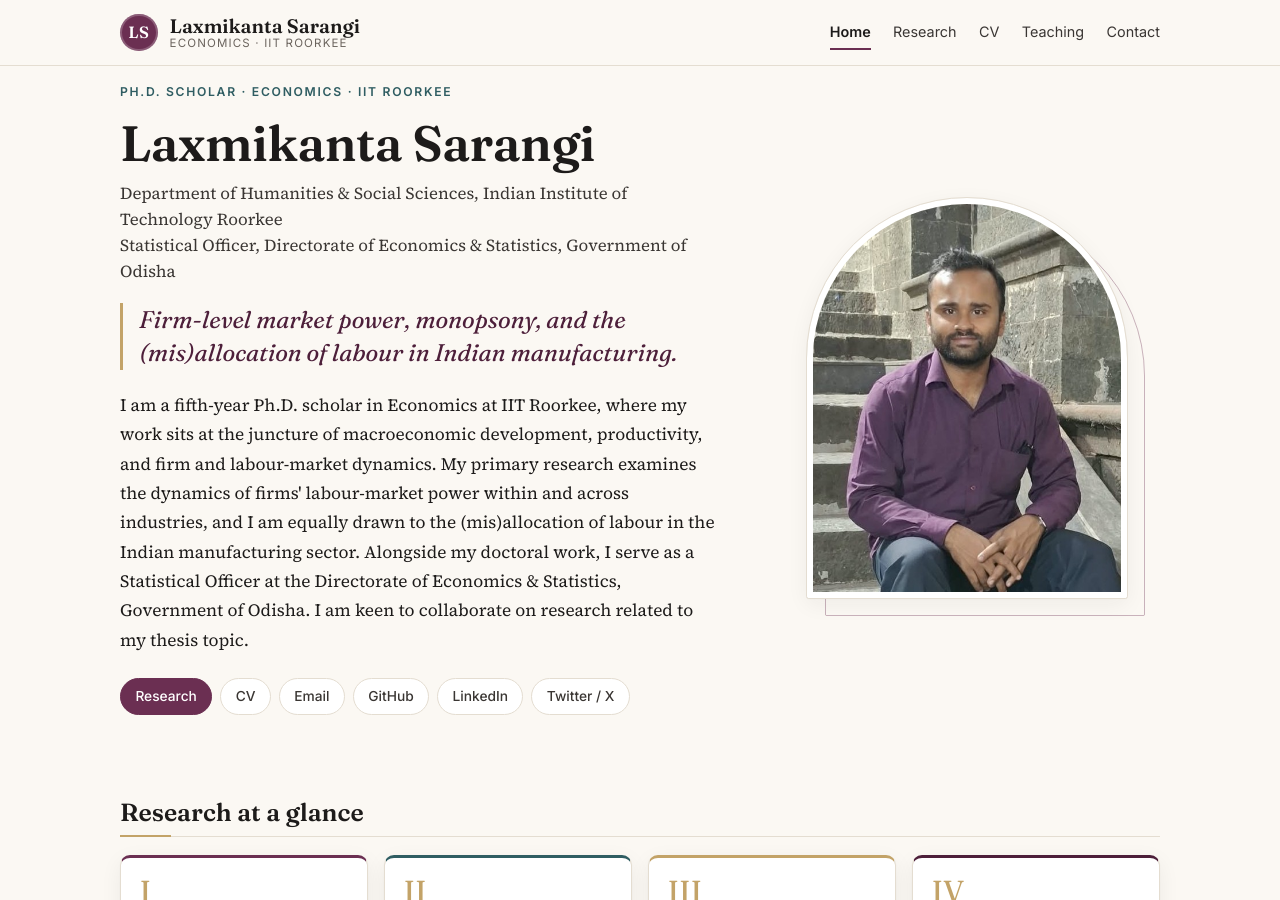
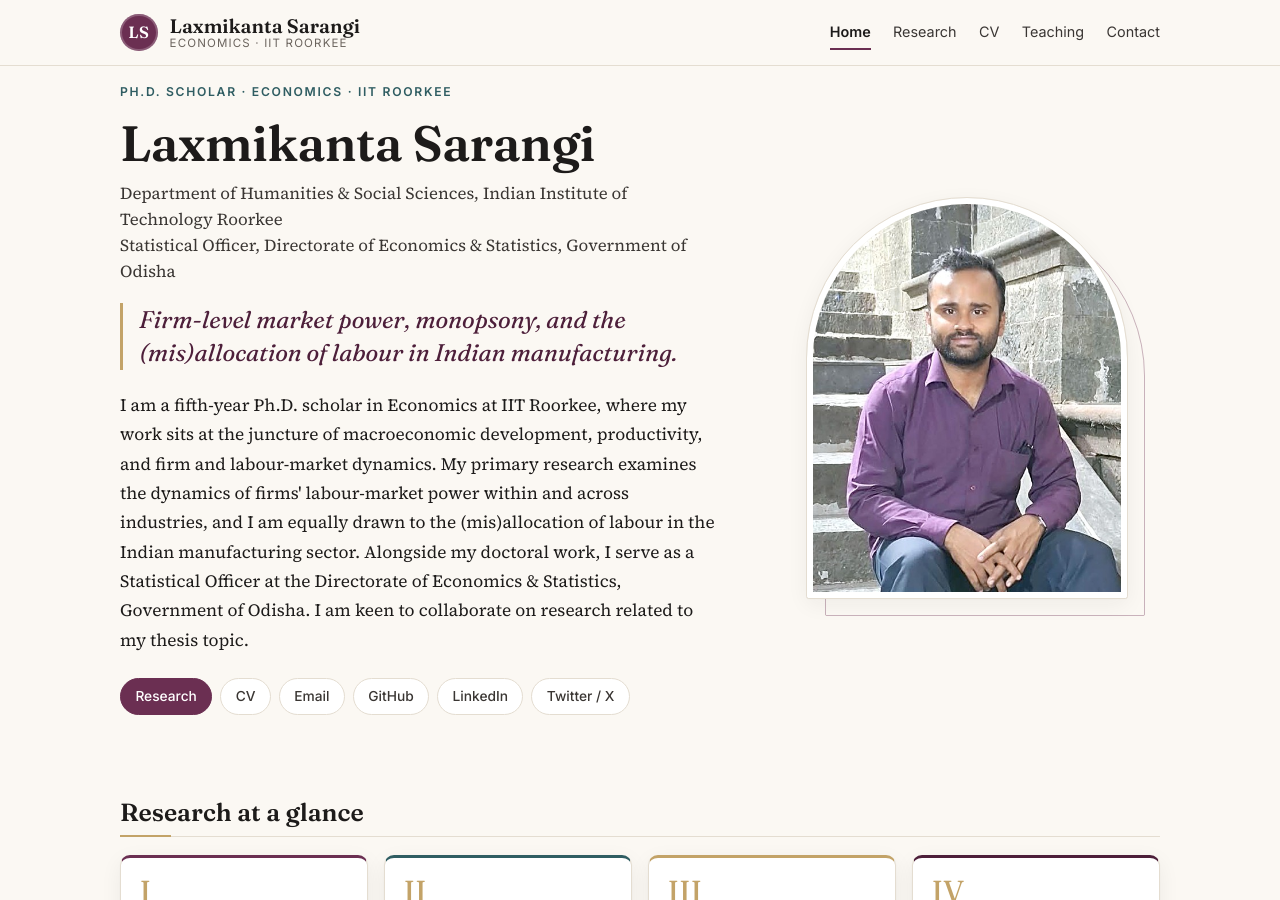
Before and after one commit to Lakshmikant46/Lakshmikant46.github.io, a Jekyll site: the page built from index.html, in a window 1280 px wide and 900 px high. Built offline with Jekyll 4.4.1, drawn with Linux system fonts in a browser that asks for light colours.

Commit message:
Brighter, cooler portrait (exposure, shadows, colour, sharpening)
Co-Authored-By: Claude Opus 5.5 <noreply@anthropic.com>

```diff
--- a/_layouts/default.html
+++ b/_layouts/default.html
@@ -2,7 +2,7 @@
 {% assign page_title = page.title | default: site.name %}
 {% if page.title %}{% assign full_title = page.title | append: " · " | append: site.name %}{% else %}{% assign full_title = site.name | append: " · " | append: site.tagline %}{% endif %}
 {% assign page_desc = page.description | default: site.description %}
-{% assign og_image = "/assets/img/laxmikanta-sarangi-2026-square.jpg" | prepend: site.baseurl | prepend: site.url %}
+{% assign og_image = "/assets/img/laxmikanta-sarangi-2026-square.jpg?v=2" | prepend: site.baseurl | prepend: site.url %}
 <!DOCTYPE html>
 <html lang="en">
 <head>
--- a/index.html
+++ b/index.html
@@ -37,7 +37,7 @@ description: "Laxmikanta Sarangi — Ph.D. scholar in Economics at IIT Roorkee.
 
   <figure class="hero-photo">
     <div class="arch">
-      <img src="{{ '/assets/img/laxmikanta-sarangi-2026.jpg' | prepend: site.baseurl }}"
+      <img src="{{ '/assets/img/laxmikanta-sarangi-2026.jpg?v=2' | prepend: site.baseurl }}"
            alt="Portrait of Laxmikanta Sarangi, seated on stone steps" width="540" height="675">
     </div>
   </figure>
```
Also changed, not shown: assets/img/laxmikanta-sarangi-2026-square.jpg, assets/img/laxmikanta-sarangi-2026.jpg.
